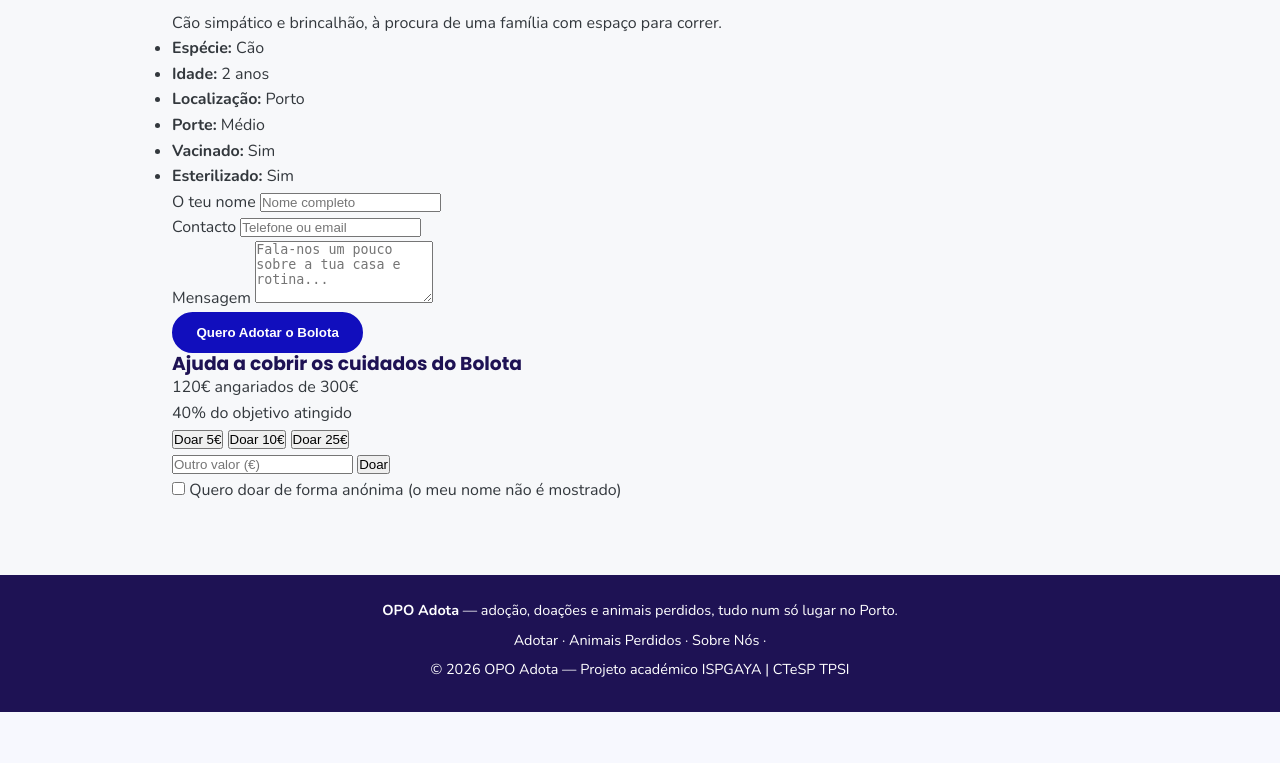
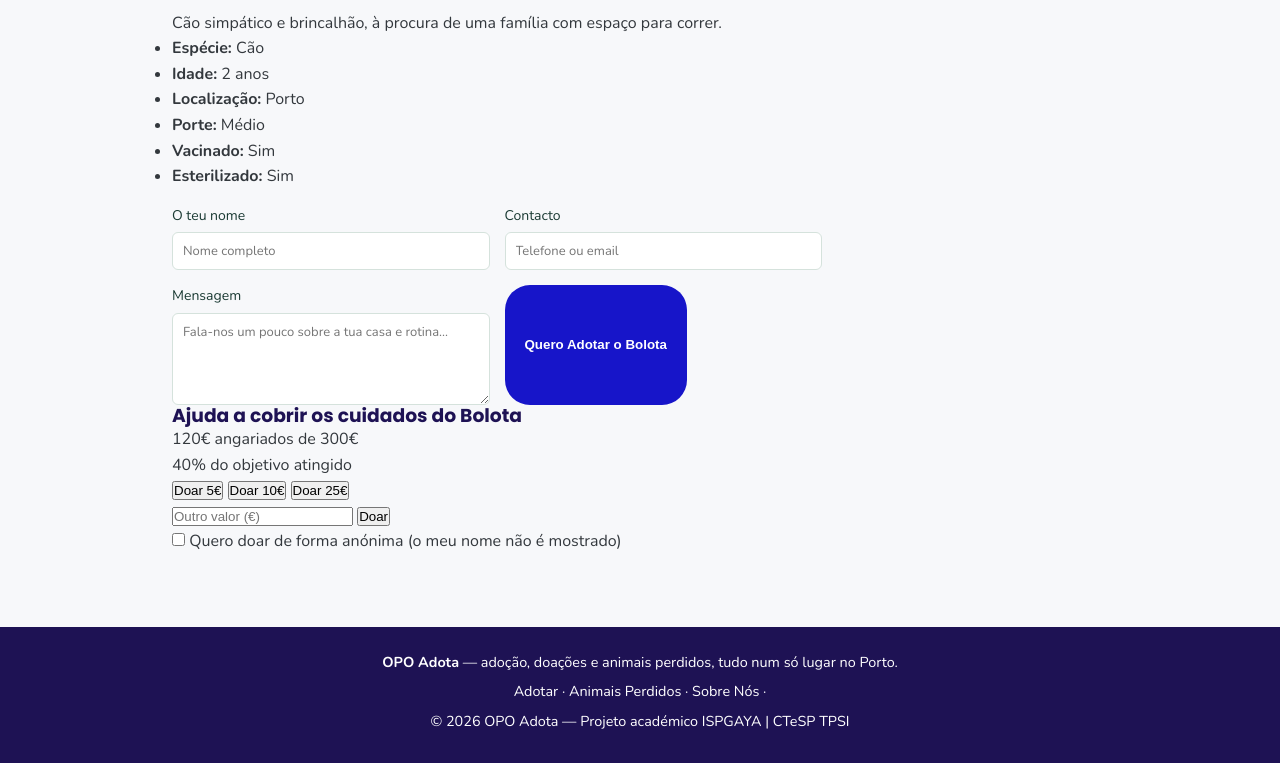
Before and after one commit to emanuel2212/OpoAdota, a PHP site: page /animal.php in a window 1280 px wide. Shown: the part 213-976 px from the top of the page. Before the commit the page ends 925 px from the top, so only its background shows below. Run offline with PHP 8.4, Linux system fonts and the light colour scheme.

Commit message:
adcionar style formulário de contacto

```diff
--- a/css/style.css
+++ b/css/style.css
@@ -299,3 +299,55 @@ footer a:hover {
     font-size: 1.8rem;
   }
 }
+
+
+.form-contacto {
+    width: 100%;
+    max-width: 650px;
+    display: grid;
+    grid-template-columns: 1fr 1fr;
+    gap: 15px;
+    margin-top: 15px;
+}
+
+.form-contacto div {
+    display: flex;
+    flex-direction: column;
+    gap: 5px;
+}
+
+.form-contacto label {
+    font-size: 14px;
+    color: #1a3a33;
+    font-weight: 500;
+}
+
+.form-contacto input,
+.form-contacto textarea {
+    width: 100%;
+    padding: 9px 10px;
+    border: 1px solid #d5e2dc;
+    border-radius: 6px;
+    font-family: inherit;
+    font-size: 13px;
+}
+
+.form-contacto textarea {
+    min-height: 65px;
+}
+
+.btn-principal {
+    width: fit-content;
+    padding: 9px 20px;
+    border: none;
+    border-radius: 25px;
+    background: #1715c9;
+    color: white;
+    cursor: pointer;
+}
+
+@media (max-width: 600px) {
+    .form-contacto {
+        grid-template-columns: 1fr;
+    }
+}
```
